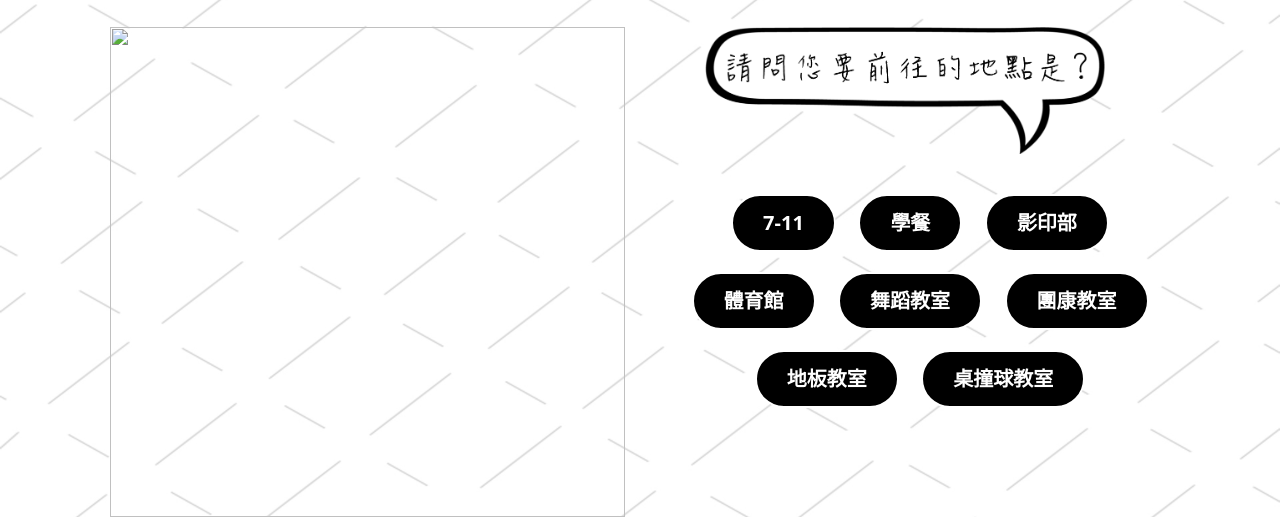
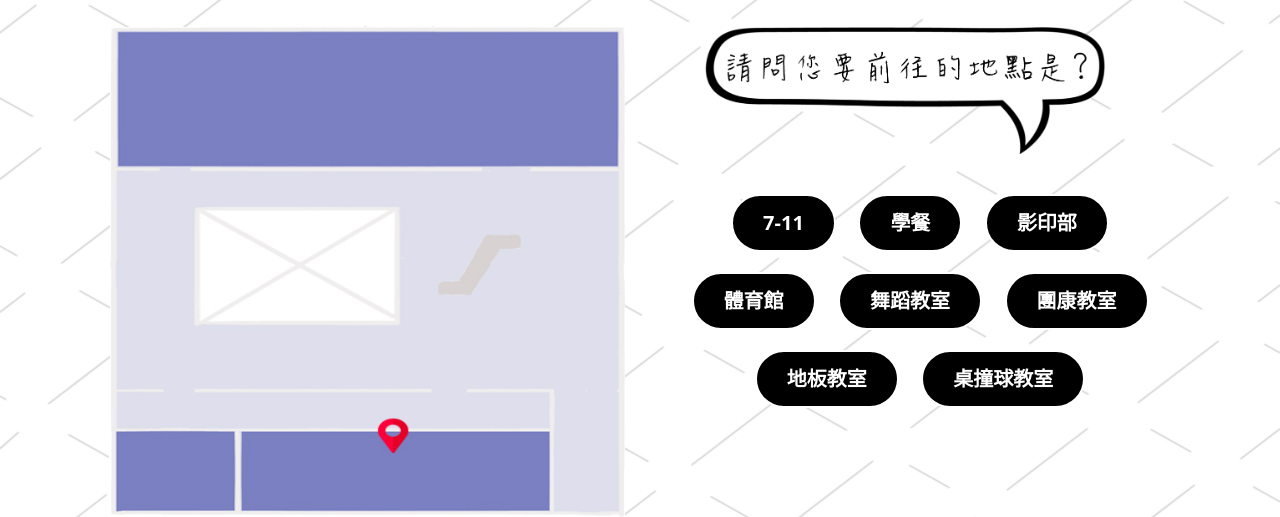
Before and after one commit to NkustMap/index1F_2, a plain HTML site: page index.html in a window 1280 px wide. Shown: the part 396-913 px from the top of the page. Drawn offline with Linux system fonts and the light colour scheme.

Commit message:
Update index.html

```diff
--- a/index.html
+++ b/index.html
@@ -57,7 +57,7 @@
 			<center><p>📍 目前所在的地點為1樓「圖文部」</p></center>
 		</div>
 		<div class="below">
-				<img class="picL" src="pic\856917426.jpg">
+				<img class="picL" src="pic\n2.jpg">
 				<div class="rrr">
 				<img class="picR" src="pic\456.png">
 
```
